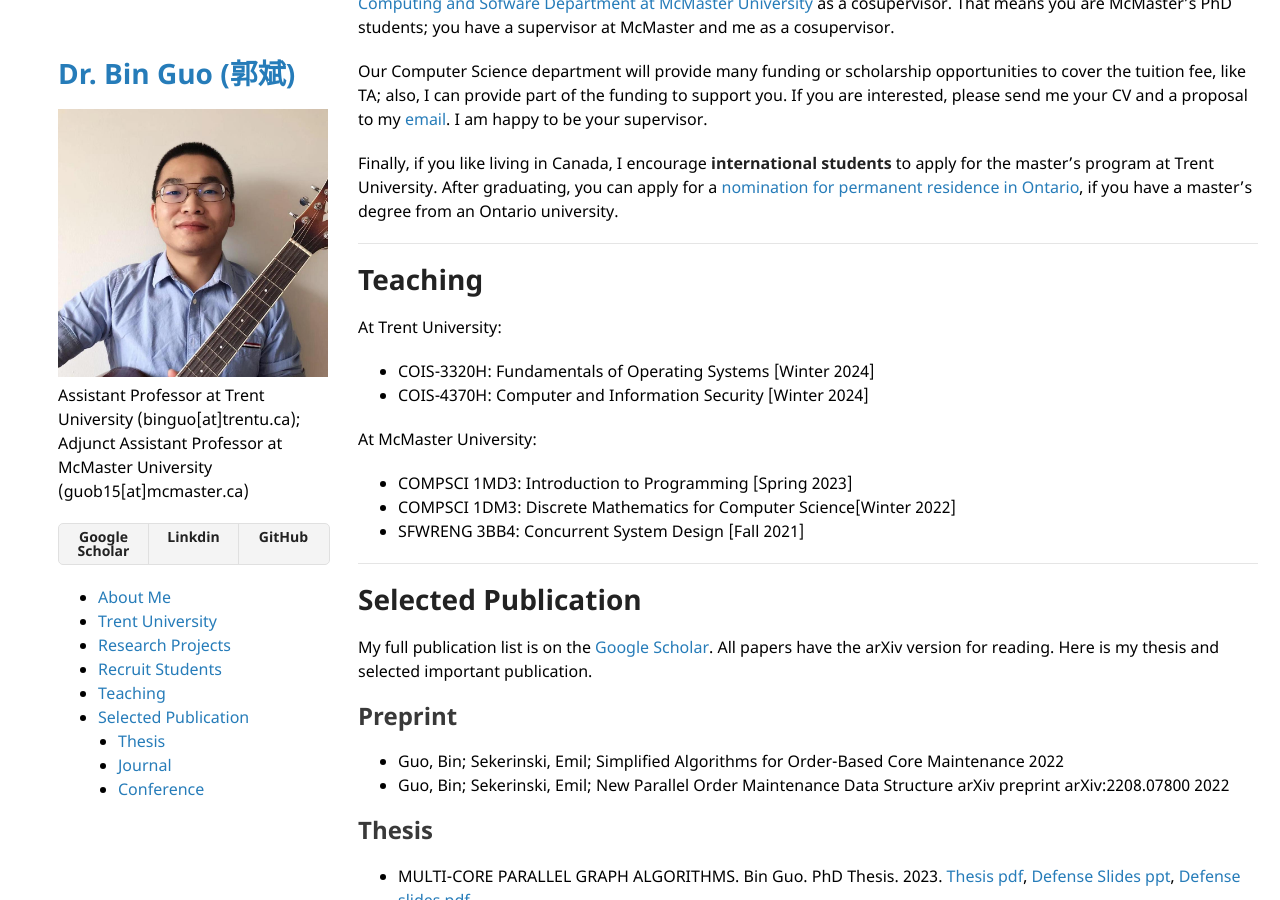
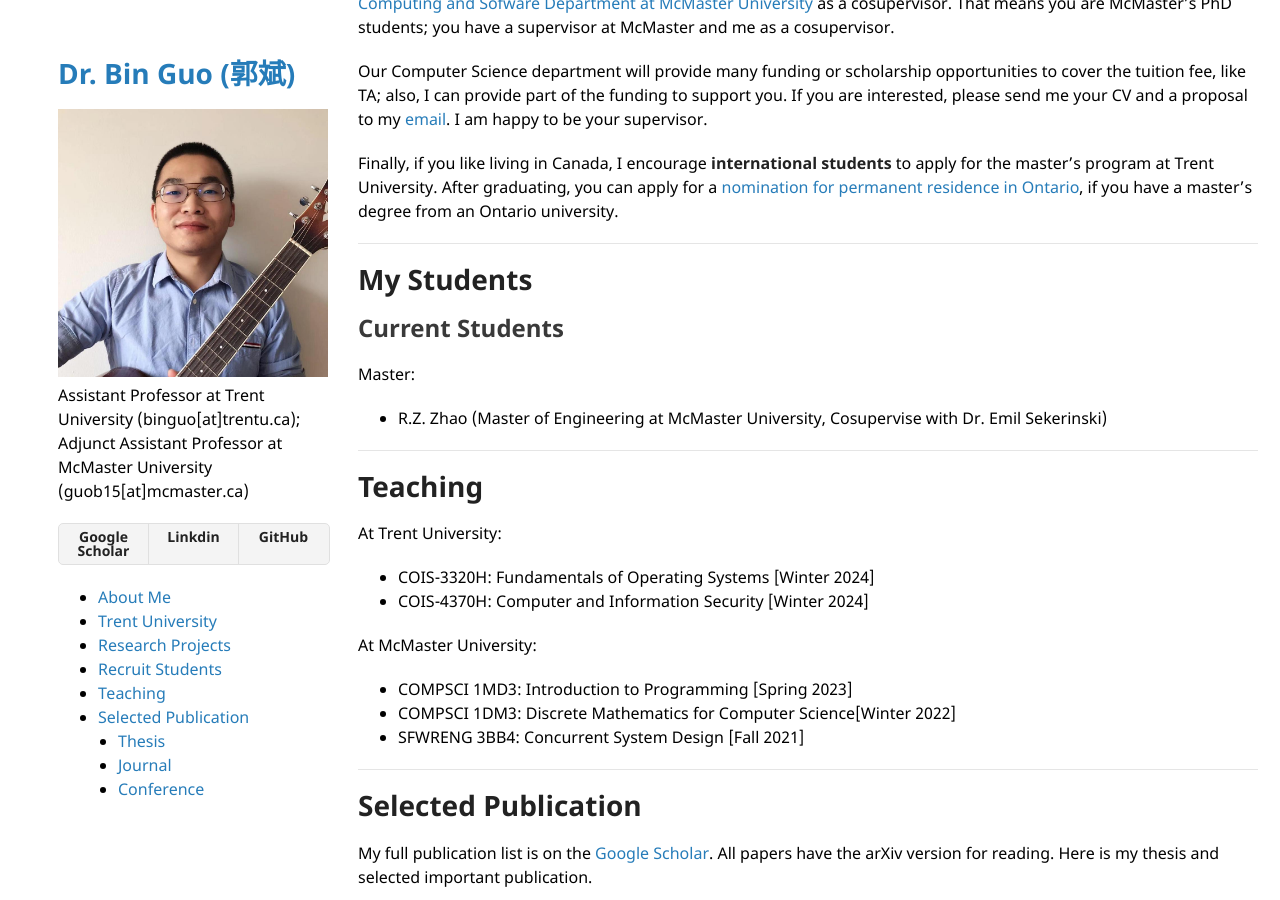
Before and after one commit to bin-guo/bin-guo.github.io, a Jekyll site: the page built from index.md, in a window 1280 px wide and 900 px high, scrolled down 2895 px. Built offline with Jekyll 4.4.1, drawn with Linux system fonts in a browser that asks for light colours; our own code applies the rules of GitHub Pages for plain Markdown files.

Commit message:
Update index.md

```diff
--- a/index.md
+++ b/index.md
@@ -72,7 +72,13 @@ If you are interested, please send me your CV and a proposal to my [email](mailt
 Finally, if you like living in Canada, I encourage **international students** to apply for the master's program at Trent University.
 After graduating, you can apply for a [nomination for permanent residence in Ontario](https://www.ontario.ca/page/oinp-masters-graduate-stream), if you have a master's degree from an Ontario university.
 
+---
 
+# My Students
+
+## Current Students
+Master:
+* R.Z. Zhao (Master of Engineering at McMaster University, Cosupervise with Dr. Emil Sekerinski)
 
 ---
 
```
